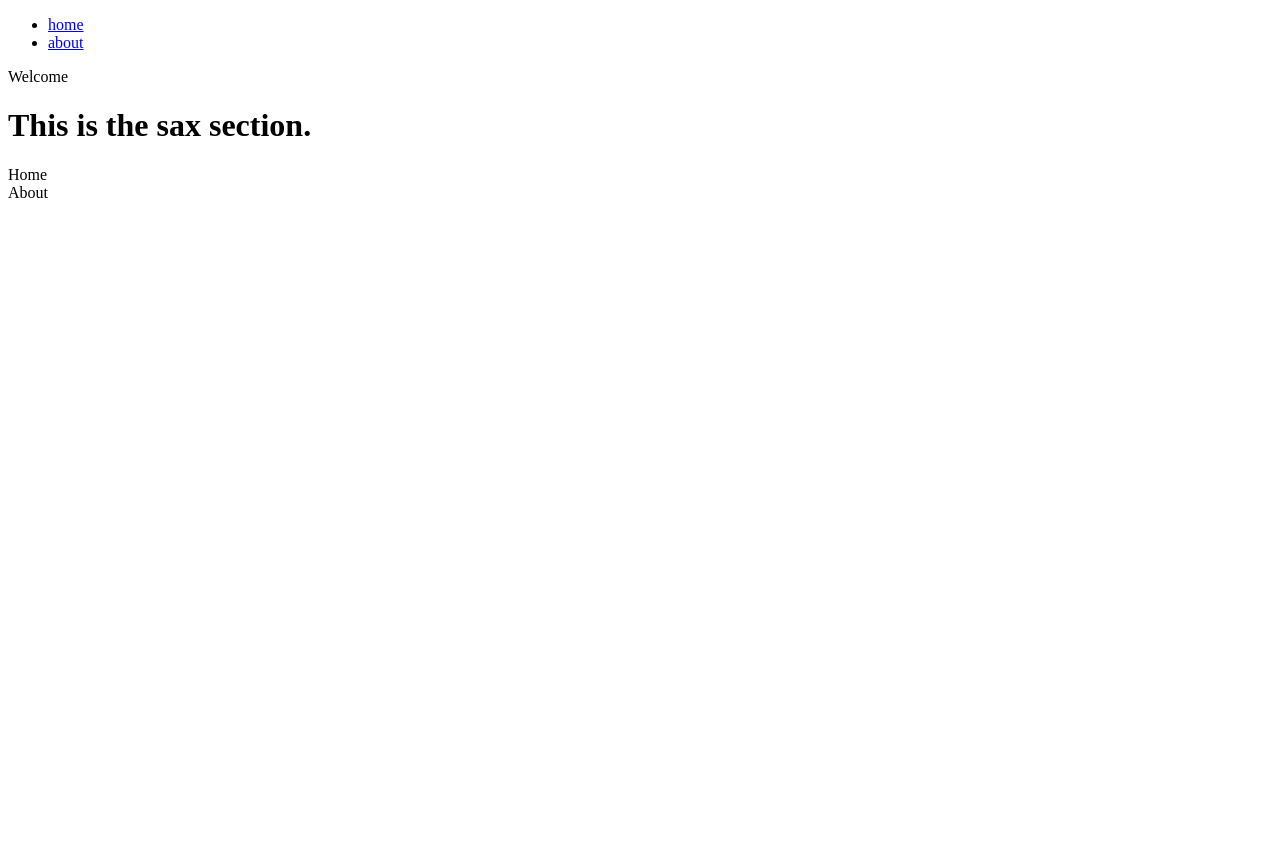
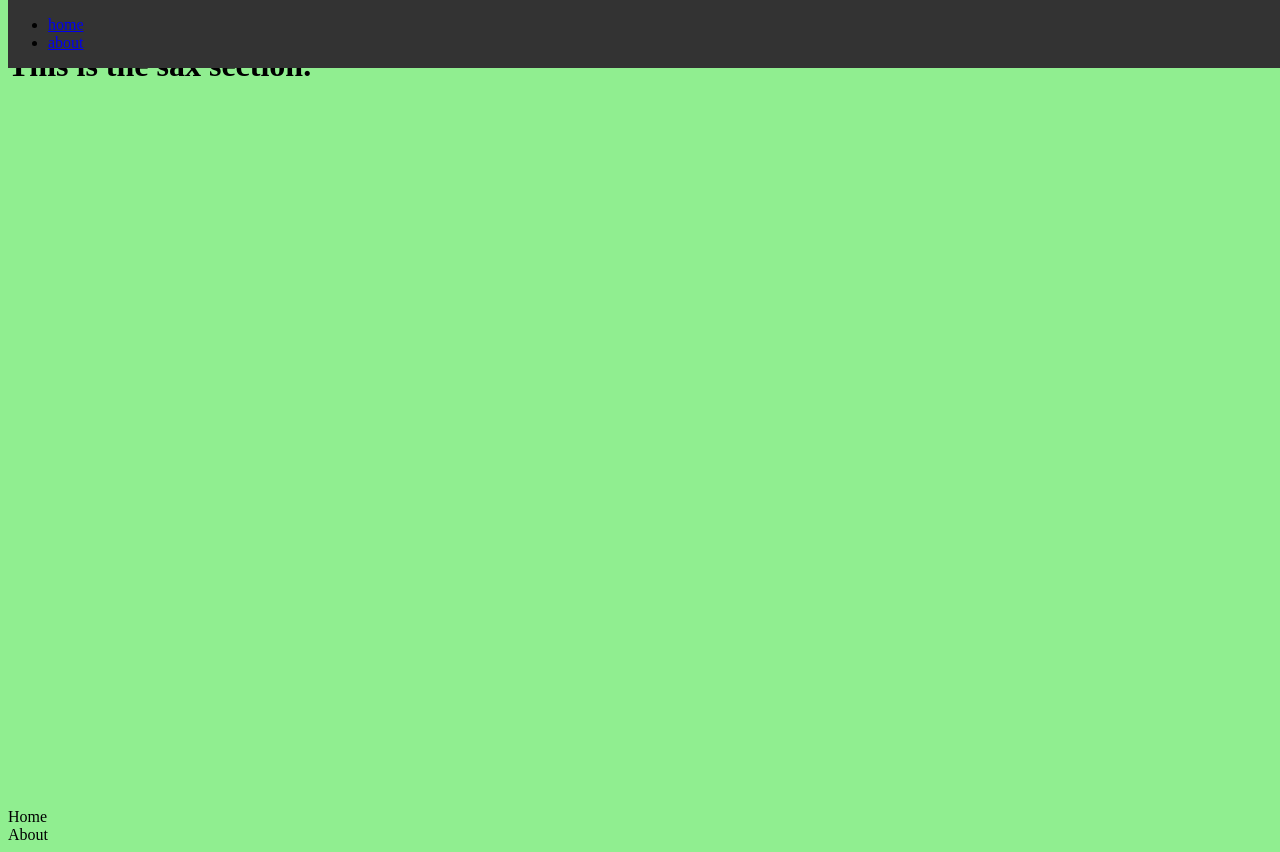
Before and after one commit to TselotT/Tselot-Kibur-Second-Project, a plain HTML site: page index.html in a window 1280 px wide. Before the commit the page ends 800 px from the top, so only its background shows below. Drawn offline with Linux system fonts and the light colour scheme.

Commit message:
yes im done

```diff
--- a/index.html
+++ b/index.html
@@ -5,6 +5,8 @@
     <meta http-equiv="X-UA-Compatible" content="IE=edge">
     <meta name="viewport" content="width=device-width, initial-scale=1.0">
     <title>Portfolio Page</title>
+    <link rel="stylesheet" href="style.css">
+
 </head>
 <body>
     <script src="https://cdn.freecodecamp.org/testable-projects-fcc/v1/bundle.js"></script>
@@ -27,7 +29,8 @@
     <section id="home">
     Home
     </section>
-    <section id="about">
+    <sec
+    tion id="about">
     About
     </section>
 <!--
--- /dev/null
+++ b/style.css
@@ -0,0 +1,15 @@
+@media screen and (min-width: 480px) {
+    body {
+      background-color: lightgreen;
+    }
+  }
+  #welcome-section{
+    height:100vh;
+  }
+  #navbar{
+    overflow: hidden;
+    background-color: #333;
+    position: fixed;
+    top: 0;
+    width: 100%;
+  }
```
